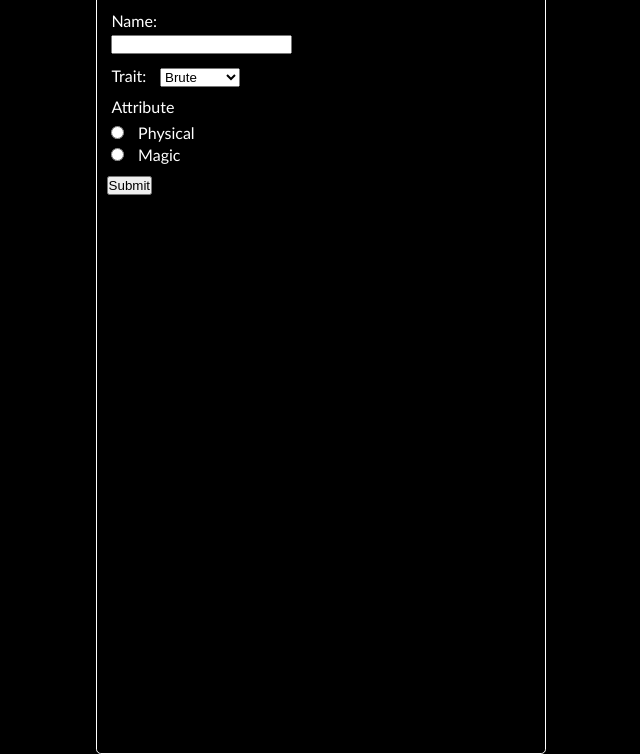
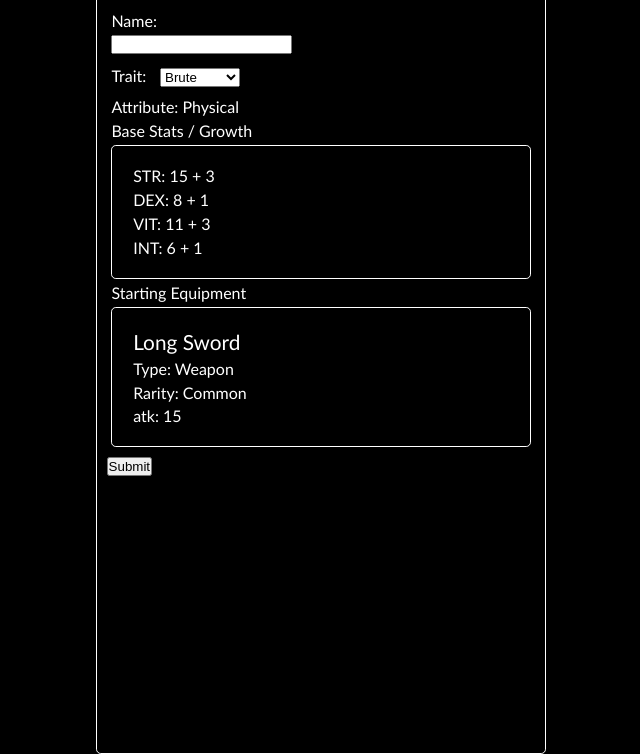
Before and after one commit to redpangilinan/dungeon-crawler-rpg-od, a plain HTML site: page pages/character_creation.html in a window 1280 px wide. Shown: the part 47-801 px from the top of the page, without its empty margins (319-959 px from the left). Drawn offline with Linux system fonts and the light colour scheme; a web font is replaced by a local one.

Commit message:
Update character_creation.html

```diff
--- a/pages/character_creation.html
+++ b/pages/character_creation.html
@@ -29,11 +29,25 @@
                     </select>
                 </div>
                 <div class="divider">
-                    <p>Attribute</p>
-                    <input type="radio" id="Physical" name="player-attribute" value="Physical">
-                    <label for="Physical">Physical</label><br>
-                    <input type="radio" id="Magic" name="player-attribute" value="Magic">
-                    <label for="Magic">Magic</label><br>
+                    <p>Attribute: Physical</p>
+                </div>
+                <div class="divider">
+                    <p>Base Stats / Growth</p>
+                    <div class="primary-panel" style="padding: 1em;">
+                        <p>STR: 15 + 3</p>
+                        <p>DEX: 8 + 1</p>
+                        <p>VIT: 11 + 3</p>
+                        <p>INT: 6 + 1</p>
+                    </div>
+                </div>
+                <div class="divider">
+                    <p>Starting Equipment</p>
+                    <div class="primary-panel" style="padding: 1em;">
+                        <h3>Long Sword</h3>
+                        <p>Type: Weapon</p>
+                        <p>Rarity: Common</p>
+                        <p>atk: 15</p>
+                    </div>
                 </div>
                 <input type="submit" value="Submit">
             </form>
```
